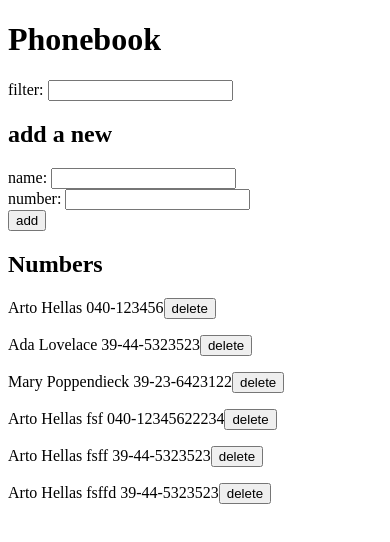
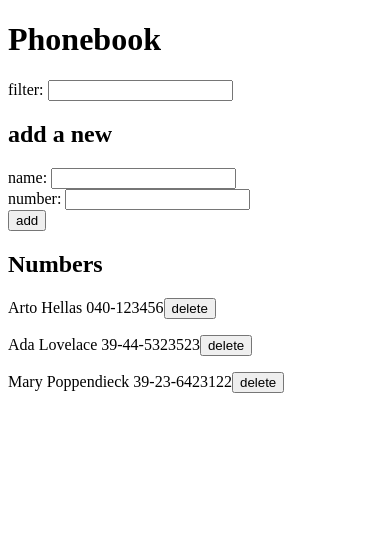
Before and after one commit to zerochil/fullstackopen, a React (Vite) app in the folder part2/phonebook/: page / in a window 390 px wide. Shown: the top 542 px of the page. Built offline with nearby package versions, Linux system fonts and the light colour scheme; data requests are answered from the project's data file.

Commit message:
2.17*: Phonebook step12

```diff
--- a/part2/phonebook/db.json
+++ b/part2/phonebook/db.json
@@ -14,21 +14,6 @@
       "name": "Mary Poppendieck",
       "number": "39-23-6423122",
       "id": 4
-    },
-    {
-      "name": "Arto Hellas fsf",
-      "number": "040-12345622234",
-      "id": 5
-    },
-    {
-      "name": "Arto Hellas fsff",
-      "number": "39-44-5323523",
-      "id": 6
-    },
-    {
-      "name": "Arto Hellas fsffd",
-      "number": "39-44-5323523",
-      "id": 7
     }
   ]
 }
--- a/part2/phonebook/src/App.jsx
+++ b/part2/phonebook/src/App.jsx
@@ -5,7 +5,7 @@ const App = () => {
   const [persons, setPersons] = useState([])
   // const [newName, setNewName] = useState('')
   const [filter, setFilter] = useState('')
-  const [successMessage, setSuccessMessage] = useState(null)
+  const [message, setMessage] = useState(null)
 
   useEffect(() => {
     personService.get("http://localhost:3000/db").then(
@@ -14,10 +14,10 @@ const App = () => {
       }
     )
   },[])
-  setSuccessMessage
+  setMessage
   const handleSubmit = (e) => {
     e.preventDefault();
-    setSuccessMessage
+    setMessage
     const formData = new FormData(e.target);
     const formProps = Object.fromEntries(formData);
 
@@ -30,8 +30,12 @@ const App = () => {
       } else {
         if (confirm( `${formProps.name} is alrady added to phonebook, replace old number with new one?` )){
           persons[index].number = formProps.number
-          personService.put(persons[index].id, persons[index])
-          setPersons([...persons])
+          personService.put(persons[index].id, persons[index]).then(
+            () => setPersons([...persons])
+          )
+          .catch( () =>
+            setMessage({content:`Infomation about ${formProps.name} has already been removed from server`, status:'error'})
+          )
         }
       }
     } else {
@@ -39,8 +43,8 @@ const App = () => {
       formProps.id = largestId+1
       personService.post("http://localhost:3000/persons", formProps)
       setPersons(persons.concat(formProps))
-      setSuccessMessage(`Added ${formProps.name}`)
-      setTimeout(() => {setSuccessMessage(null)}, 5000)
+      setMessage({content:`Added ${formProps.name}`, status:'success'})
+      setTimeout(() => {setMessage(null)}, 5000)
     }
   }
 
@@ -75,7 +79,7 @@ const App = () => {
   return (
     <div>
       <h1>Phonebook</h1>
-      <Notification message={successMessage} />
+      <Notification message={message} />
       <Filter handleFilter={handleFilter} />
       <h2>add a new</h2>
       <PersonForm handleSubmit={handleSubmit} />
@@ -115,8 +119,8 @@ const Notification = ({ message }) => {
   }
 
   return (
-    <p className='notification'>
-      {message}
+    <p className={`notification ${message.status}`}>
+      {message.content}
     </p>
   )
 }
--- a/part2/phonebook/src/index.css
+++ b/part2/phonebook/src/index.css
@@ -1,9 +1,15 @@
 .notification {
-    color: green;
     background: lightgrey;
     font-size: 20px;
-    border: 3px solid green;
     border-radius: 5px;
     padding: 10px;
     margin-bottom: 10px;
-  }
+}
+.success{
+    border: 3px solid green;
+    color: green;
+}
+.error{
+    border: 3px solid red;
+    color: red;
+}
```
